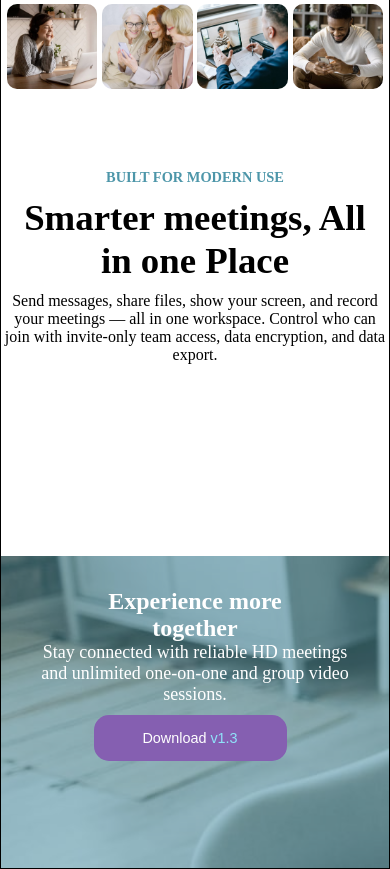
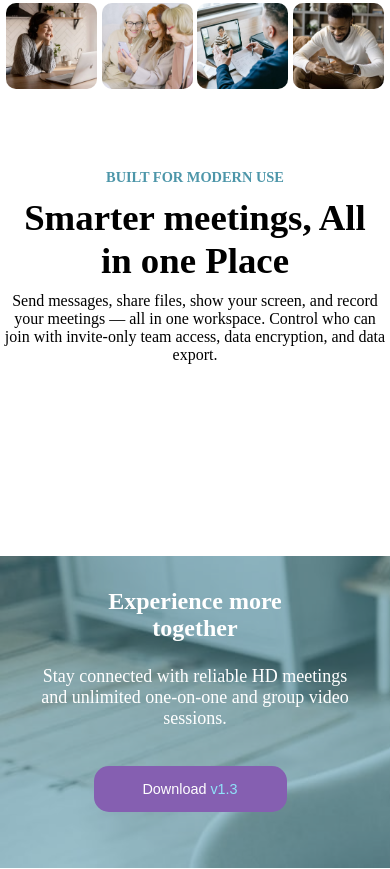
Before and after one commit to muiruri3000/landing-page, a plain HTML site: page index.html in a window 390 px wide. Shown: the part 668-1537 px from the top of the page. Drawn offline with Linux system fonts and the light colour scheme; files whose address does not match are found by name.

Commit message:
padding bottom on footer

```diff
--- a/css/styles.css
+++ b/css/styles.css
@@ -198,10 +198,7 @@ footer .footer-details div:nth-of-type(3) button span{
 
 @media screen and (max-width: 1024px)  {
 
-    main{
-        border: 1px solid;
-        /* max-width: 100vw; */
-    }
+
     main section .hero {
         max-width: 100%;
 
@@ -261,6 +258,9 @@ footer .footer-details div:nth-of-type(3) button span{
         padding: 2em;
         text-align: center;
     }
+    footer .footer-details  div{
+        padding-bottom:1.5em;
+    }
     article .article-images {
         gap: .3em;
         padding-inline: 13px;
```
